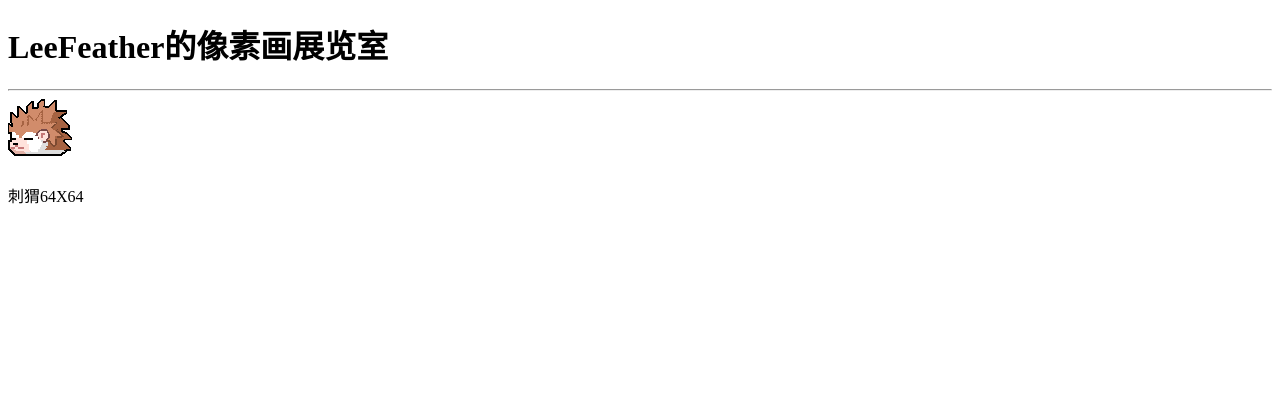
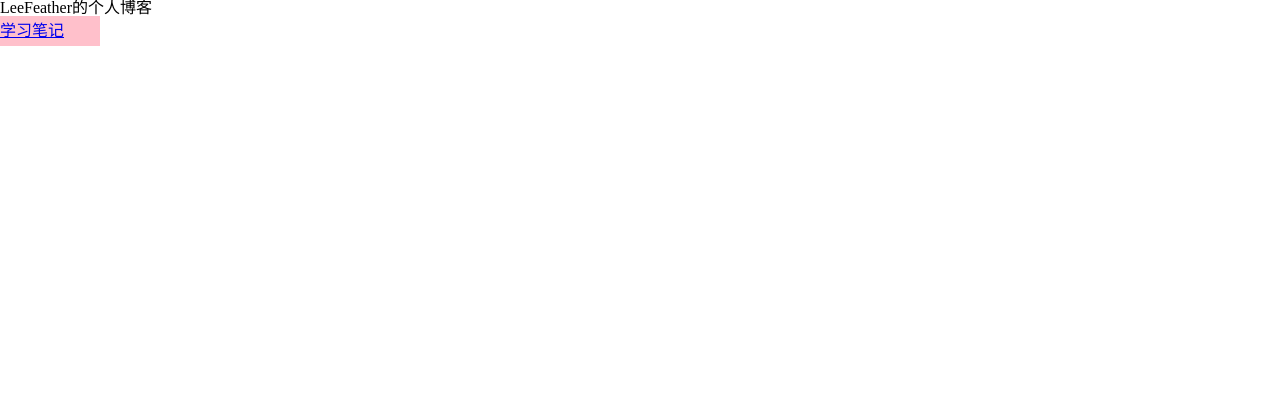
Before and after one commit to LeeFeather/LeeFeather.github.io, a plain HTML site: page index.html in a window 1280 px wide. Drawn offline with Linux system fonts and the light colour scheme.

Commit message:
leefeather
leefeather个人博客0.0.1

```diff
--- /dev/null
+++ b/css/index.less
@@ -0,0 +1,23 @@
+// 官方主页样式
+
+// 牛鼻开始
+#NiuBi{
+width: auto;
+height: 400px;
+
+  // 鼻梁开始
+  .BiLiang{
+    width: 600px;
+    height: 200px;
+
+    .studyNot{
+      width: 100px;
+      height: 30px;
+      background-color: pink;
+      a{
+        line-height: 30px;
+      }
+    }
+  }
+}
+// 牛鼻结束
--- /dev/null
+++ b/css/resetcss/reset.css
@@ -0,0 +1,48 @@
+/* http://meyerweb.com/eric/tools/css/reset/
+   v2.0 | 20110126
+   License: none (public domain)
+*/
+
+html, body, div, span, applet, object, iframe,
+h1, h2, h3, h4, h5, h6, p, blockquote, pre,
+a, abbr, acronym, address, big, cite, code,
+del, dfn, em, img, ins, kbd, q, s, samp,
+small, strike, strong, sub, sup, tt, var,
+b, u, i, center,
+dl, dt, dd, ol, ul, li,
+fieldset, form, label, legend,
+table, caption, tbody, tfoot, thead, tr, th, td,
+article, aside, canvas, details, embed,
+figure, figcaption, footer, header, hgroup,
+menu, nav, output, ruby, section, summary,
+time, mark, audio, video {
+	margin: 0;
+	padding: 0;
+	border: 0;
+	font-size: 100%;
+	font: inherit;
+	vertical-align: baseline;
+}
+/* HTML5 display-role reset for older browsers */
+article, aside, details, figcaption, figure,
+footer, header, hgroup, menu, nav, section {
+	display: block;
+}
+body {
+	line-height: 1;
+}
+ol, ul {
+	list-style: none;
+}
+blockquote, q {
+	quotes: none;
+}
+blockquote:before, blockquote:after,
+q:before, q:after {
+	content: '';
+	content: none;
+}
+table {
+	border-collapse: collapse;
+	border-spacing: 0;
+}
--- /dev/null
+++ b/html/studynot/css/resetcss/reset.css
@@ -0,0 +1,48 @@
+/* http://meyerweb.com/eric/tools/css/reset/
+   v2.0 | 20110126
+   License: none (public domain)
+*/
+
+html, body, div, span, applet, object, iframe,
+h1, h2, h3, h4, h5, h6, p, blockquote, pre,
+a, abbr, acronym, address, big, cite, code,
+del, dfn, em, img, ins, kbd, q, s, samp,
+small, strike, strong, sub, sup, tt, var,
+b, u, i, center,
+dl, dt, dd, ol, ul, li,
+fieldset, form, label, legend,
+table, caption, tbody, tfoot, thead, tr, th, td,
+article, aside, canvas, details, embed,
+figure, figcaption, footer, header, hgroup,
+menu, nav, output, ruby, section, summary,
+time, mark, audio, video {
+	margin: 0;
+	padding: 0;
+	border: 0;
+	font-size: 100%;
+	font: inherit;
+	vertical-align: baseline;
+}
+/* HTML5 display-role reset for older browsers */
+article, aside, details, figcaption, figure,
+footer, header, hgroup, menu, nav, section {
+	display: block;
+}
+body {
+	line-height: 1;
+}
+ol, ul {
+	list-style: none;
+}
+blockquote, q {
+	quotes: none;
+}
+blockquote:before, blockquote:after,
+q:before, q:after {
+	content: '';
+	content: none;
+}
+table {
+	border-collapse: collapse;
+	border-spacing: 0;
+}
--- a/index.html
+++ b/index.html
@@ -2,16 +2,47 @@
 <html lang="zh">
 <head>
   <meta charset="UTF-8">
-  <meta http-equiv="X-UA-Compatible" content="IE=edge">
   <meta name="viewport" content="width=device-width, initial-scale=1.0">
-  <title>像素画练习成图展示</title>
+  <title>LeeFeather的个人博客</title>
+
+  <!-- 引入 -->
+  <!-- 重置样式表 -->
+  <link rel="stylesheet" href="./css/resetcss/reset.css">
+  <!-- index.css -->
+  <link rel="stylesheet" href="./css/index.css">
 </head>
 <body>
-  <h1>LeeFeather的像素画展览室</h1>
-  <hr>
-  <div>
-    <img src="./img/hedgehog(64x64).png" alt="刺猬64X64.png">
-    <p>刺猬64X64</p>
+  <!-- 鹿角开始 -->
+  <div id="LuJiao">
+
+    <div class="logo"></div>
+    <h1>LeeFeather的个人博客</h1>
+  </div>
+  <!-- 鹿角结束 -->
+
+  <!-- 牛鼻开始 -->
+  <div id="NiuBi">
+
+    <!-- 鼻梁开始 -->
+    <ul class="BiLiang">
+      <li class="studyNot">
+        <a href="./html/studynot/index.html">学习笔记</a>
+      </li>
+      <li></li>
+      <li></li>
+    </ul>
+    <!-- 鼻梁结束 -->
+  </div>
+  <!-- 牛鼻结束 -->
+
+  <!-- 兔眼开始 -->
+  <div id="TuYan">
+
+  </div>
+  <!-- 兔眼结束 -->
+
+  <div id="BotBox">
+
   </div>
 </body>
 </html>
```
Also changed, not shown: html/studynot/index.html (added, +41 -0 lines), css/index.css, html/studynot/resource/txt/软考初级程序员题目.txt (added), img/hedgehog(64x64).png (deleted), resource/imgs/龙头正面.jpg (added).
